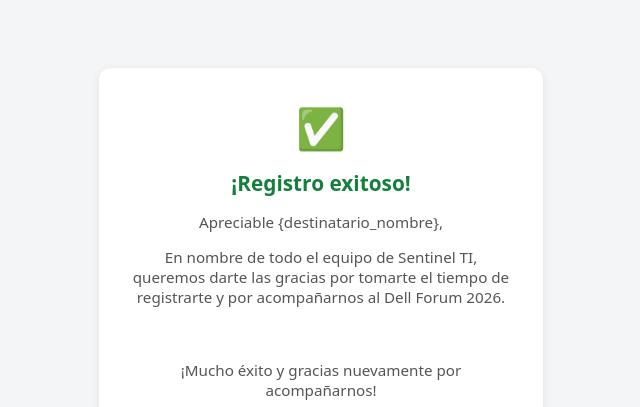
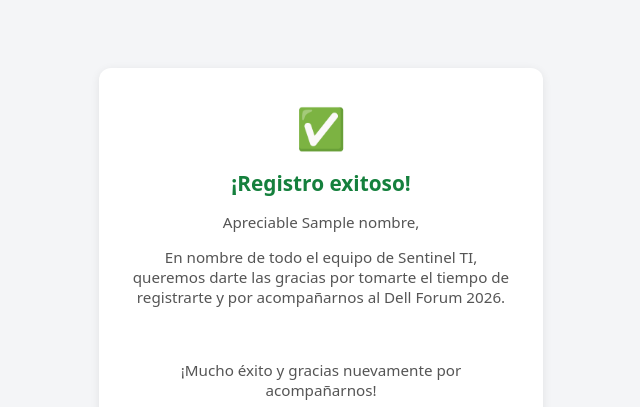
Before and after one commit to cake16/SentinelRegistros-ya-clientes, a Flask app: template templates/exito.html in a window 1280 px wide. Shown: the top 407 px of the page, without its empty margins (319-959 px from the left). Run offline with Flask 3, Linux system fonts and the light colour scheme; the template is opened without the code that fills it: most values are stand-ins (such as "Sample title", 1, 10 or a date in 2020).

Commit message:
cambio view exito

```diff
--- a/templates/exito.html
+++ b/templates/exito.html
@@ -45,7 +45,7 @@
   <div class="card">
     <div class="icon">✅</div>
     <h1>¡Registro exitoso!</h1>
-    <p>Apreciable {destinatario_nombre},</p>
+    <p>Apreciable {{ nombre }},</p>
     <p>En nombre de todo el equipo de Sentinel TI, queremos darte las gracias por tomarte el tiempo de registrarte y
       por acompañarnos al Dell Forum 2026.</p>
     <br>
```
